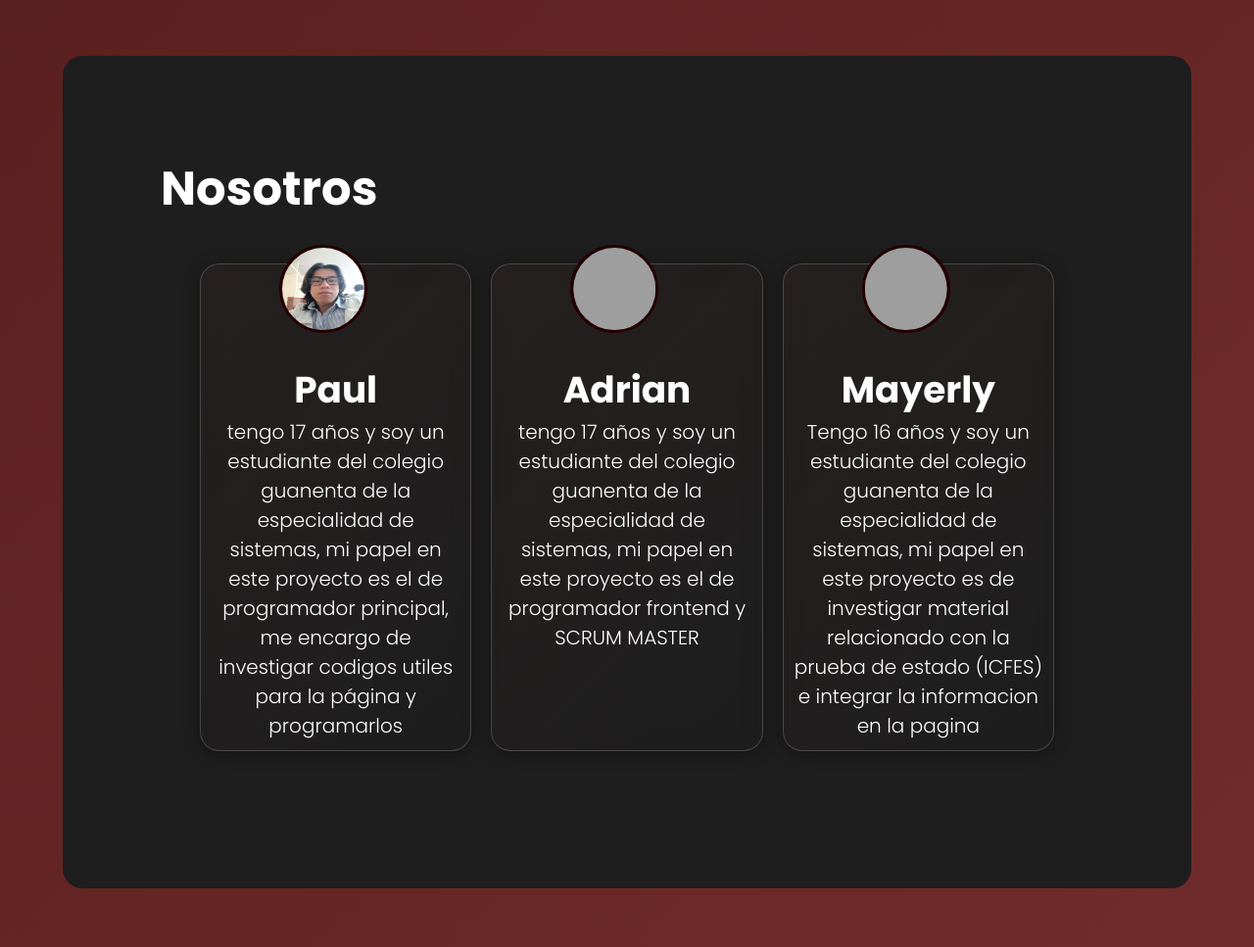
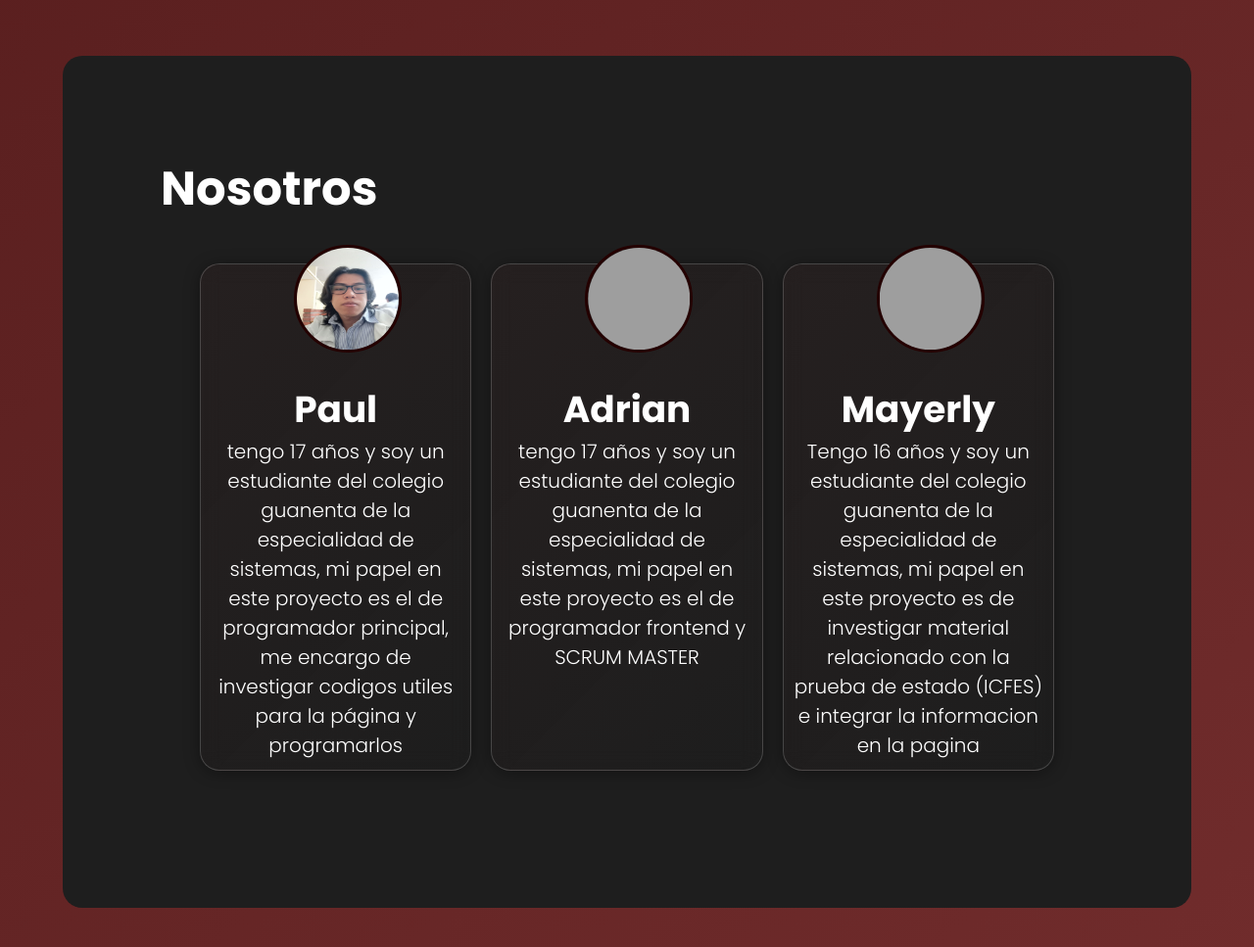
Before and after one commit to fsadriann/guanentino_responda, a PHP site: page / in a window 1280 px wide. Shown: the part 2737-3704 px from the top of the page at 98% size. Run offline with PHP 8.4, Linux system fonts and the light colour scheme; grey boxes are pictures that could not be loaded.

Commit message:
se agregaron los cambios

```diff
--- a/css/styles.css
+++ b/css/styles.css
@@ -143,14 +143,14 @@ img {
   .circle {
     background-color: transparent;
     border:3px solid #240000;
-    height:90px;
+    height:110px;
     position: relative;
     top: -30px;
-    left: 70px;
+    left: 85px;
     border-radius:50%;
     -moz-border-radius:50%;
     -webkit-border-radius:50%;
-    width:90px;
+    width:110px;
 }
 
 h3{
```
